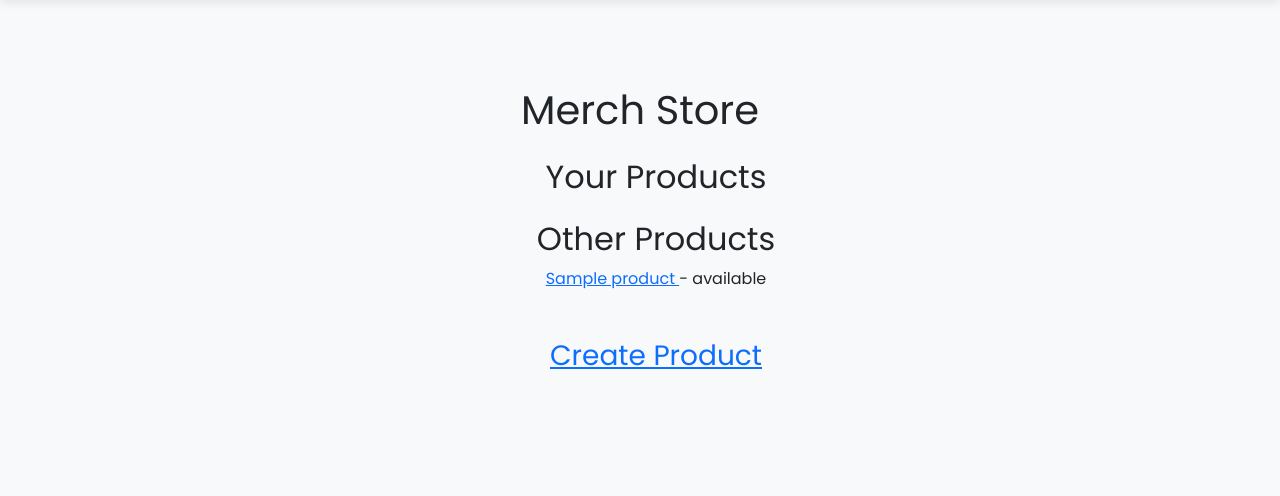
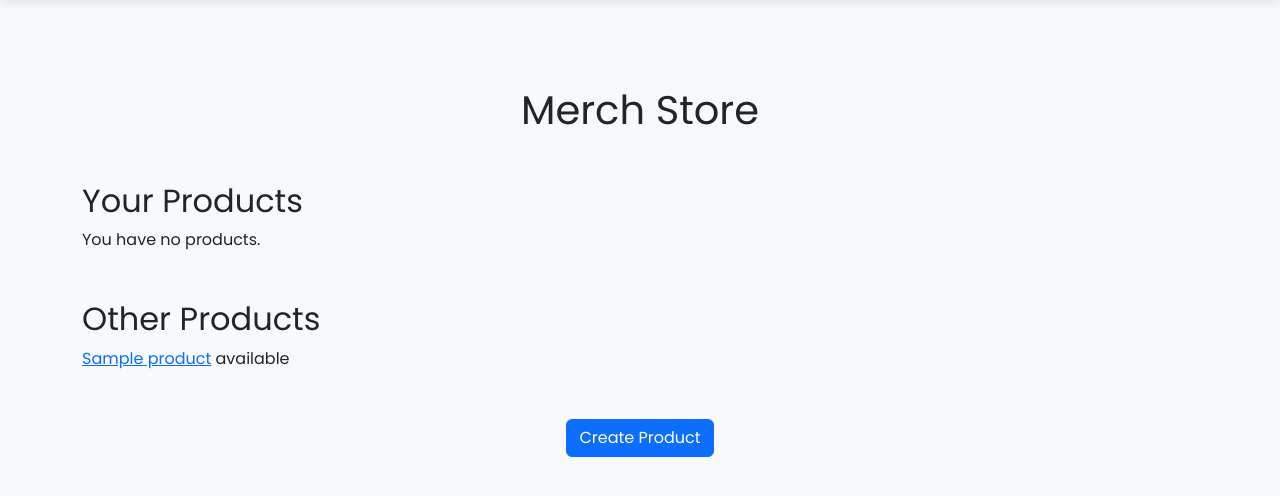
Before and after one commit to loltreeman/hobbysite-CD-1, a Django app: page /merchstore/items/ in a window 1280 px wide. Shown: the part 64-560 px from the top of the page. Run offline with Django 5.2, Linux system fonts and the light colour scheme; tables that the repository leaves empty hold one stand-in row (values such as "Sample post").

Commit message:
Update merch_list.html

```diff
--- a/hobbysite/templates/merchstore/merch_list.html
+++ b/hobbysite/templates/merchstore/merch_list.html
@@ -3,26 +3,39 @@
 {% block title %}Merch Store{% endblock %}
 
 {% block content %}
-    <h1 class="text-center mb-4">Merch Store</h1>
-    <ul class="text-center mb-4">
-        <div class="box text-center mb-4">
-        <h2>Your Products</h2>
-        {% for user_products in user_products %}
+<h1 class="text-center mb-5">Merch Store</h1>
 
-                <a href="{% url 'merchstore:merch_detail' user_products.pk %}" >{{ user_products.name }} </a> - {{user_products.status}}
-            <br>
-        {% endfor %}
+<div class="container">
+  <div class="merch-section mb-5">
+    <h2>Your Products</h2>
+    {% if user_products %}
+      {% for product in user_products %}
+        <div class="merch-card">
+          <a href="{% url 'merchstore:merch_detail' product.pk %}" class="merch-name">{{ product.name }}</a>
+          <span class="status-badge">{{ product.status }}</span>
         </div>
-        <div class="box text-center mb-4">
-        <h2>Other Products</h2>
-        {% for other_products in other_products%}
-                <a href="{% url 'merchstore:merch_detail' other_products.pk %}" >{{ other_products.name }} </a> -  {{other_products.status}}
-            <br>
-        {% endfor %}
+      {% endfor %}
+    {% else %}
+      <p>You have no products.</p>
+    {% endif %}
+  </div>
+
+  <div class="merch-section mb-5">
+    <h2>Other Products</h2>
+    {% if other_products %}
+      {% for product in other_products %}
+        <div class="merch-card">
+          <a href="{% url 'merchstore:merch_detail' product.pk %}" class="merch-name">{{ product.name }}</a>
+          <span class="status-badge">{{ product.status }}</span>
         </div>
-        <br>
-        <h3>
-        <a href="{% url 'merchstore:merch_create'%}">Create Product</a>
-    </h3>
-    </ul>
+      {% endfor %}
+    {% else %}
+      <p>No other products available.</p>
+    {% endif %}
+  </div>
+
+  <div class="text-center mt-4">
+    <a href="{% url 'merchstore:merch_create' %}" class="btn btn-primary create-btn">Create Product</a>
+  </div>
+</div>
 {% endblock %}
```
